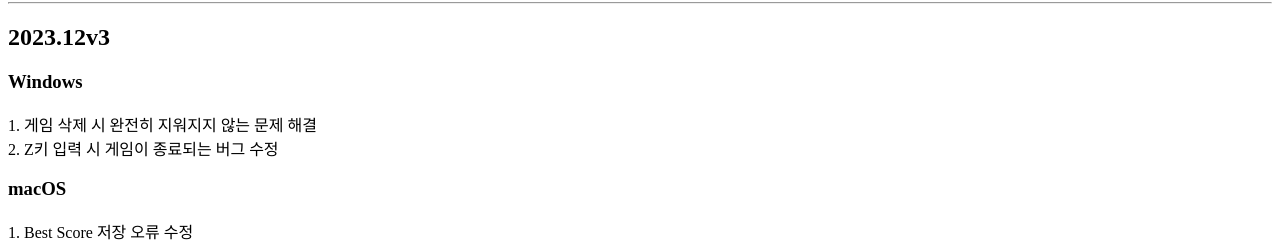
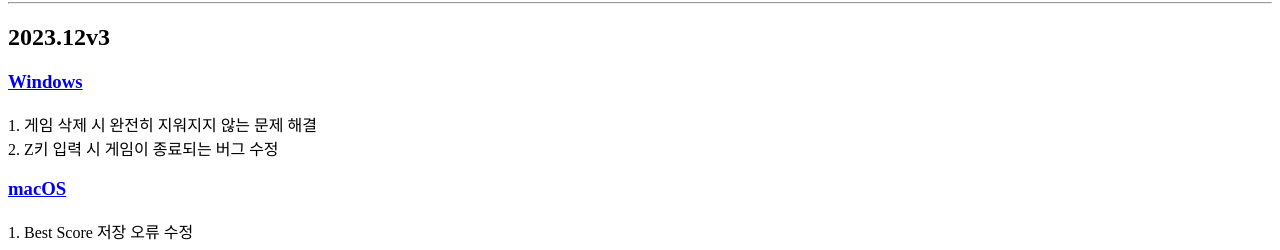
Before and after one commit to budung/FLYNGDISABLE_UPDATE, a plain HTML site: page index.html in a window 1280 px wide. Shown: the part 237-487 px from the top of the page. Drawn offline with Linux system fonts and the light colour scheme.

Commit message:
Update index.html

```diff
--- a/index.html
+++ b/index.html
@@ -10,9 +10,9 @@
     <img src="image.png">
     <hr>
     <h2>2023.12v3</h2>
-    <h3>Windows</h3>
+    <h3> <a href="https://drive.google.com/file/d/1r1uqjbgkKfCkXtNPrg5_HnSuPg_WRFcL/view">Windows</a></h3>
     <p>1. 게임 삭제 시 완전히 지워지지 않는 문제 해결<br>2. Z키 입력 시 게임이 종료되는 버그 수정</p>
-    <h3>macOS</h3>
+    <h3><a href="https://drive.google.com/file/d/1IUTGQTB8O5I3r9KiyOvlDKbHjCE8oK3_/view">macOS</a></h3>
     <p>1. Best Score 저장 오류 수정</p>
     <hr>
     <h2>BETA V2</h2>
```
